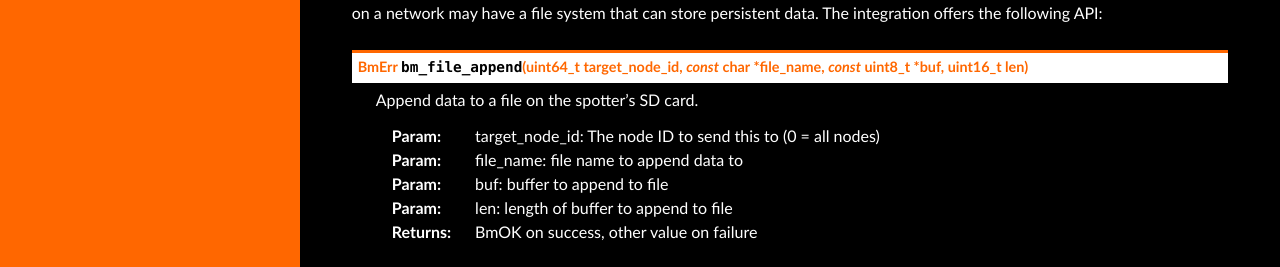
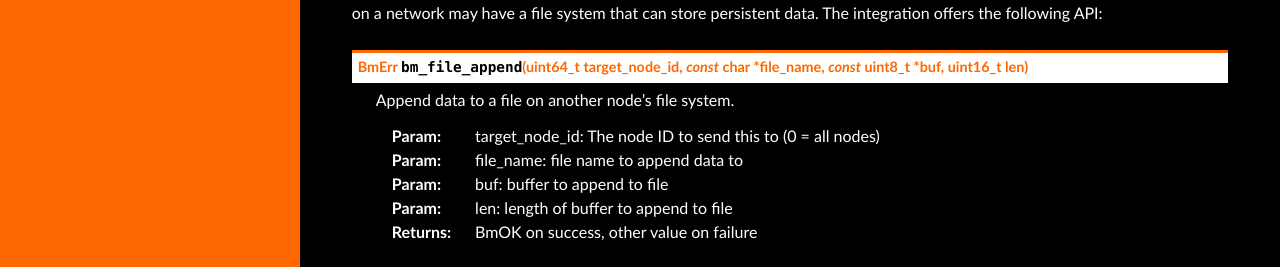
Before and after one commit to bristlemouth/bm_core, a Sphinx documentation site: the page built from docs/reference/integrations.md, in a window 1280 px wide and 900 px high, scrolled down 559 px. Shown: the part 521-788 px from the top of the window. Built offline with Sphinx 7.4.7 and the Read the Docs theme 3.1.0, drawn with Linux system fonts in a browser that asks for light colours.

Commit message:
Replace spotter with file system in integrations doc

````diff
--- a/docs/reference/integrations.md
+++ b/docs/reference/integrations.md
@@ -60,7 +60,7 @@ The integration offers the following API:
 ```{eval-rst}
 .. cpp:function:: BmErr bm_file_append(uint64_t target_node_id, const char *file_name, const uint8_t *buf, uint16_t len)
 
-  Append data to a file on the spotter's SD card.
+  Append data to a file on another node's file system.
 
   :param: target_node_id: The node ID to send this to (0 = all nodes)
   :param: file_name: file name to append data to
````
